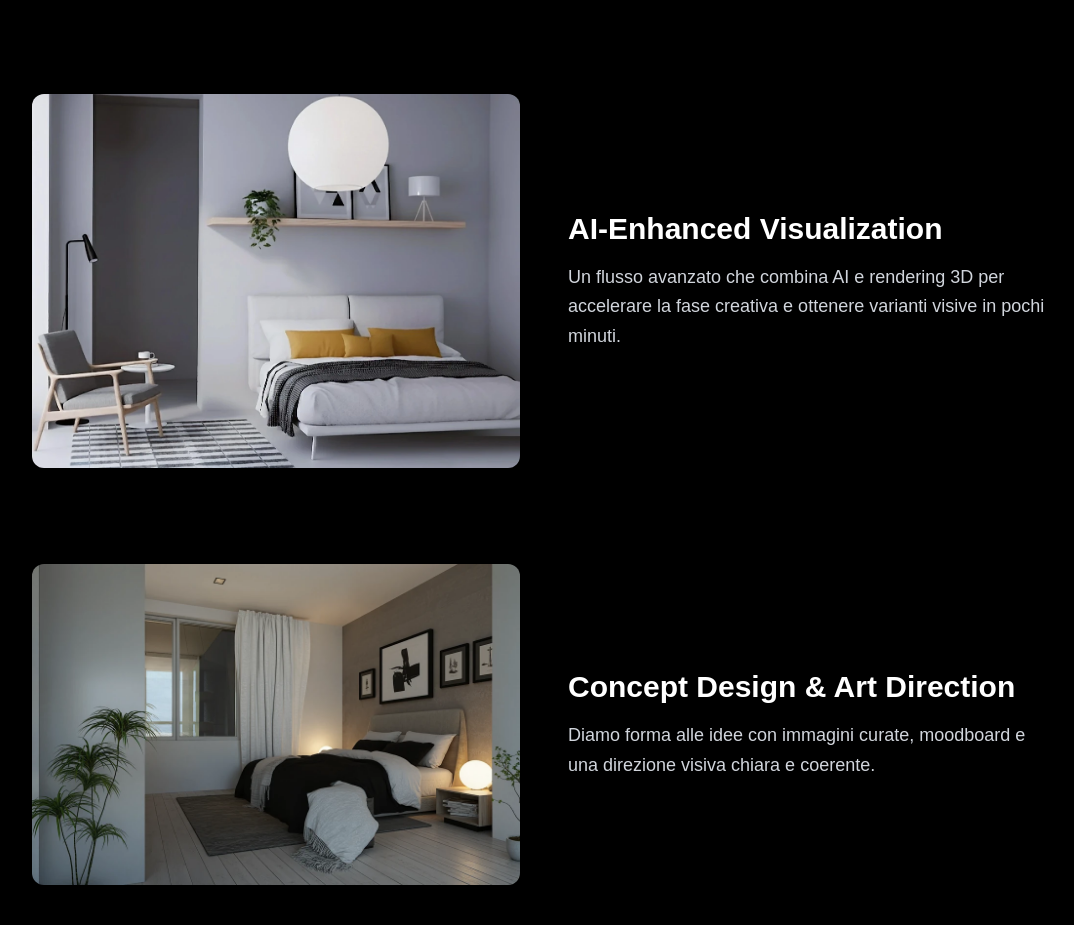
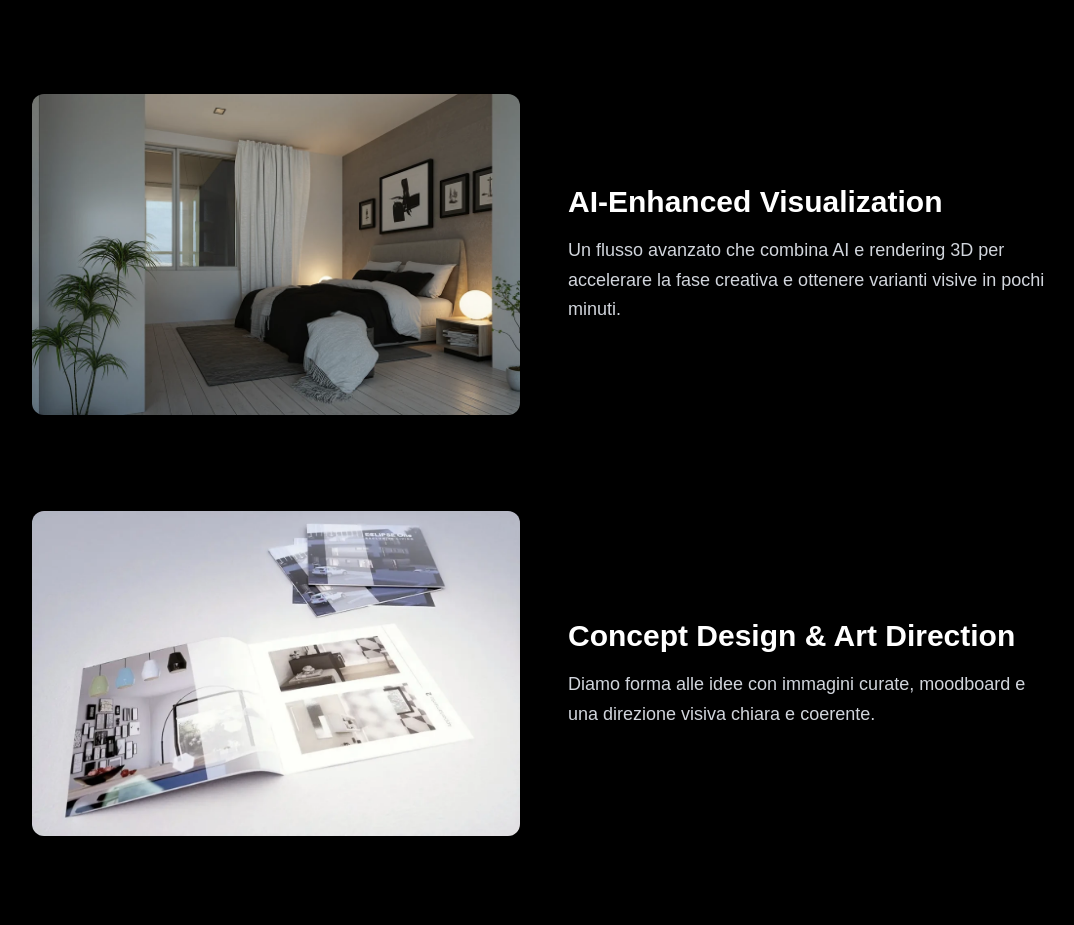
Before and after one commit to natali3d-hue/3dwork, a Next.js app: page / in a window 1280 px wide. Shown: the part 3487-4412 px from the top of the page, without its empty margins (96-1170 px from the left). Built offline with nearby package versions, Linux system fonts and the light colour scheme.

Commit message:
Aggiornate immagini con query string

```diff
--- a/components/Sections.tsx
+++ b/components/Sections.tsx
@@ -20,12 +20,12 @@ export default function Sections() {
     {
       title: "AI‑Enhanced Visualization",
       text: "Un flusso avanzato che combina AI e rendering 3D per accelerare la fase creativa e ottenere varianti visive in pochi minuti.",
-      img: "/AI-e-3D.webp"
+      img: "/Interno.webp?v=2"
     },
     {
       title: "Concept Design & Art Direction",
       text: "Diamo forma alle idee con immagini curate, moodboard e una direzione visiva chiara e coerente.",
-      img: "/Interno.webp"
+      img: "/Brochure-web-2-1.webp?v=2"
     }
   ];
 
```
